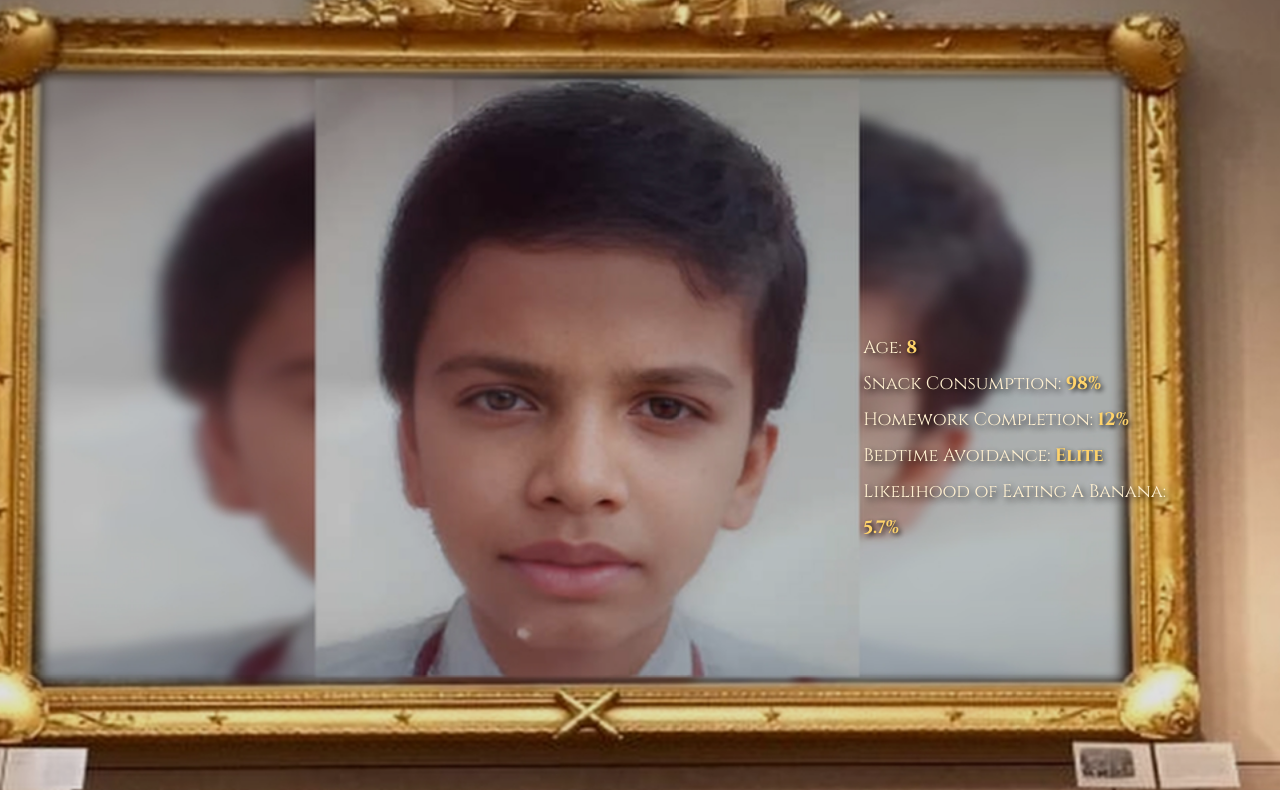
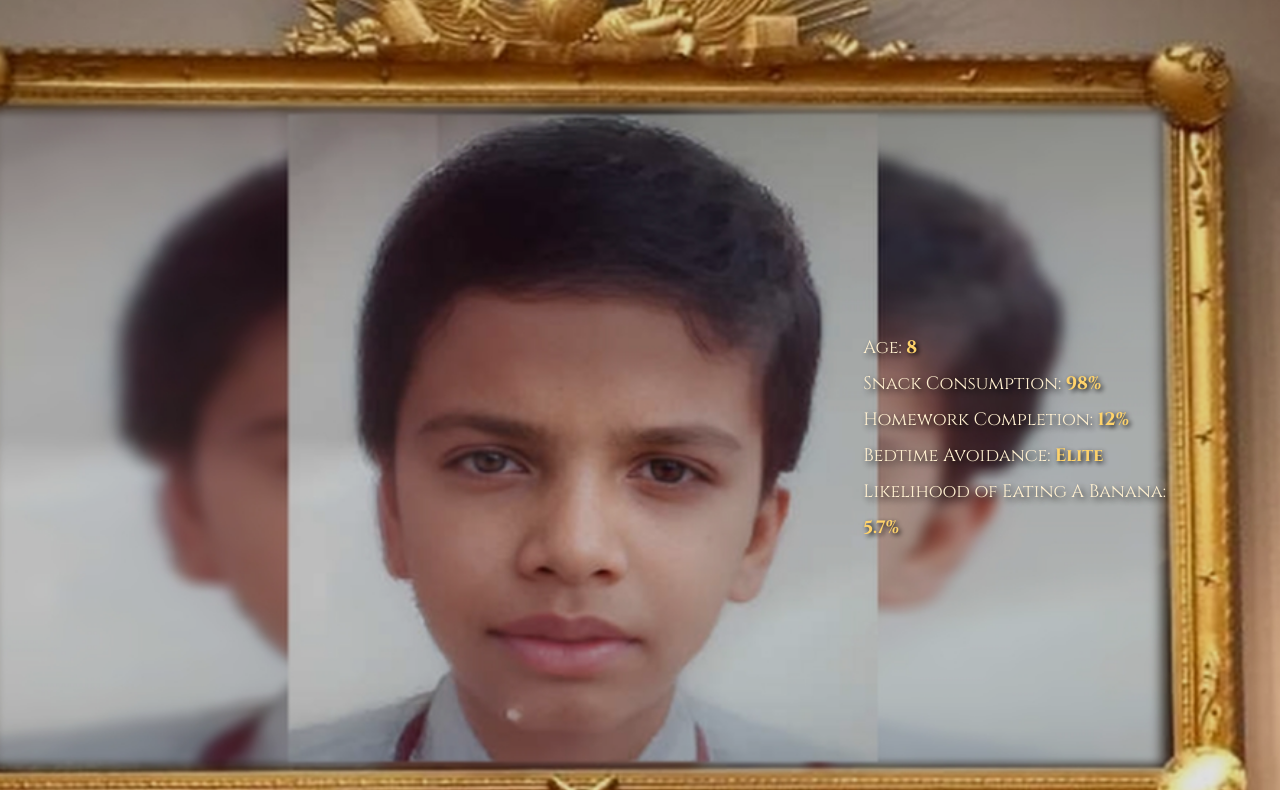
Before and after one commit to vosc0/interestingkid, a plain HTML site: page index.html in a window 1280 px wide. Shown: the part 162-952 px from the top of the page. Drawn offline with Linux system fonts and the light colour scheme.

Commit message:
Update index.html

```diff
--- a/index.html
+++ b/index.html
@@ -57,7 +57,7 @@ body{
 
     width:100%;
 
-    height:120%;
+    height:130%;
 
     object-fit:cover;
 
```
